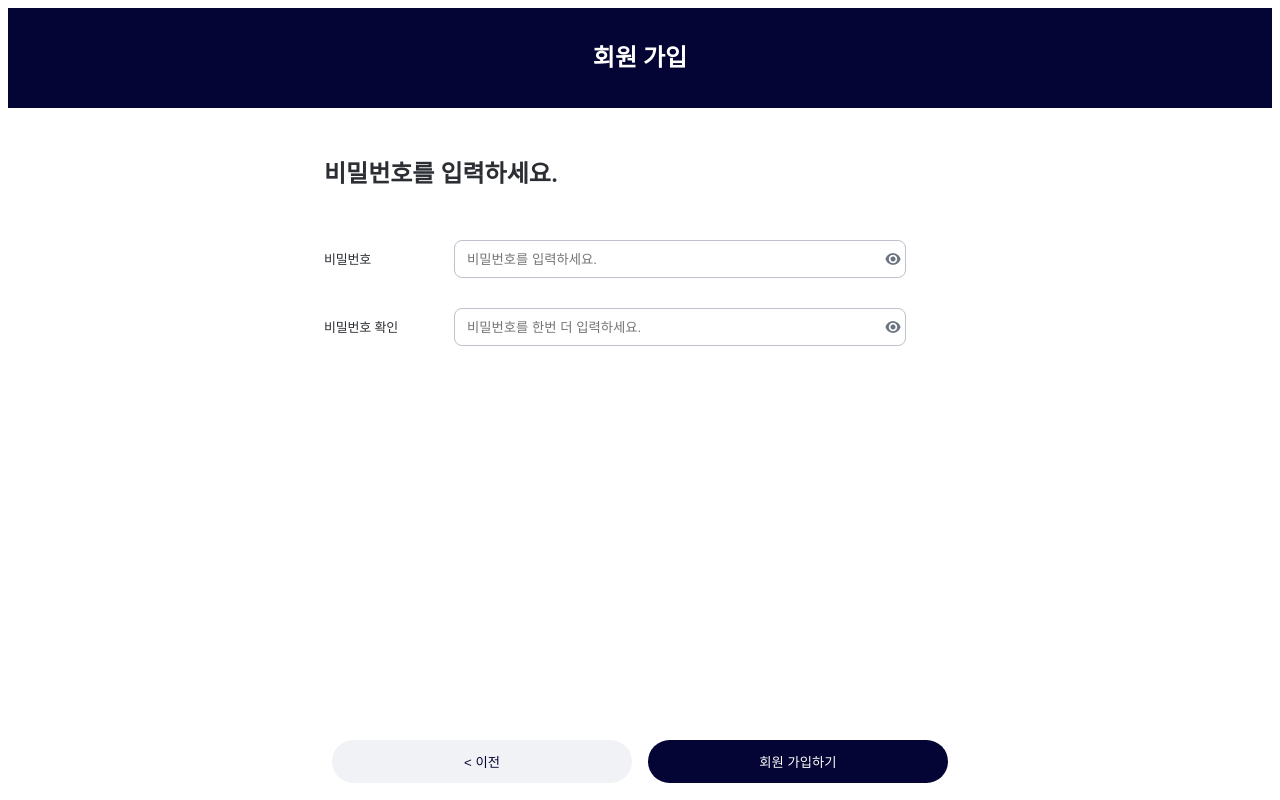
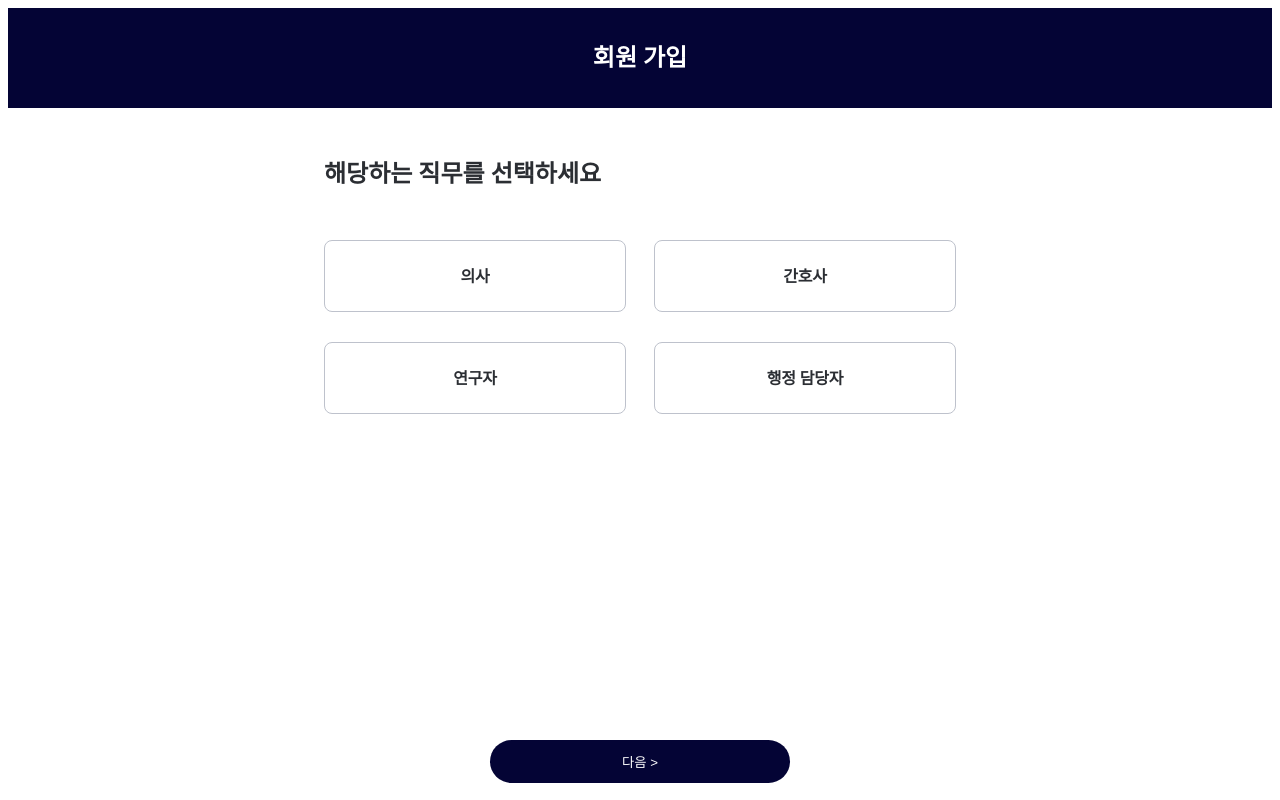
Before and after one commit to bbnerino/signup-test-code, a React (Create React App) app: page / in a window 1280 px wide. Built offline with nearby package versions, Linux system fonts and the light colour scheme.

Commit message:
feat : chapter 6 완성

```diff
--- /dev/null
+++ b/src/page/signup/chapter/6/index.tsx
@@ -0,0 +1,43 @@
+import { styled } from "styled-components";
+import SignupForm from "../../components/signup.form";
+
+interface Props {}
+
+const Signup6 = ({}: Props) => {
+  return (
+    <SignupForm>
+      <Wrapper className="content">
+        <img src="/assets/house.png" alt="house" />
+        <h5>조금만 기다려주세요.</h5>
+        <h5>마지막으로 내부 승인 절차를 진행하고 있습니다.</h5>
+        <div className="sub_title">
+          <h6>1일(영업일)이내에 승인 여부에 관한 메일이 발송됩니다. </h6>
+          <h6>승인이 완료되면 포털에 로그인 할 수 있습니다.</h6>
+        </div>
+      </Wrapper>
+    </SignupForm>
+  );
+};
+
+const Wrapper = styled.div`
+  width: 500px;
+  display: flex;
+  flex-direction: column;
+  align-items: center;
+  justify-content: center;
+  img {
+    width: 250px;
+  }
+  .sub_title {
+    background: var(--background-light);
+    display: flex;
+    flex-direction: column;
+    justify-content: center;
+    align-items: center;
+    width: 90%;
+    margin: 25px;
+    padding: 20px;
+  }
+`;
+
+export default Signup6;
--- a/src/page/signup/components/signup.form.title.tsx
+++ b/src/page/signup/components/signup.form.title.tsx
@@ -1,11 +1,11 @@
 import React from "react";
 
 interface Props {
-  title: string;
+  title?: string;
   subTitle?: string;
 }
 
-const SignupTitleForm = ({ title, subTitle }: Props) => {
+const SignupTitleForm = ({ title = "", subTitle }: Props) => {
   return (
     <div className="title">
       <h5>{title}</h5>
--- a/src/page/signup/index.tsx
+++ b/src/page/signup/index.tsx
@@ -8,12 +8,13 @@ import Signup2 from "./chapter/2";
 import Signup3 from "./chapter/3";
 import Signup4 from "./chapter/4";
 import Signup5 from "./chapter/5";
+import Signup6 from "./chapter/6";
 
 interface Props {
   chapterData?: SignupChapter;
 }
 
-const SignupPage = ({ chapterData = 5}: Props) => {
+const SignupPage = ({ chapterData = 1 }: Props) => {
   // 회원가입 단계
   const [chapter, setChapter] = useState<SignupChapter>(chapterData);
 
@@ -63,7 +64,7 @@ const SignupPage = ({ chapterData = 5}: Props) => {
           setPassword={setPassword}
         />
       )}
-      {/* {chapter === 6 && <Signup1 />} */}
+      {chapter === 6 && <Signup6 />}
     </Wrapper>
   );
 };
--- a/src/style/color.css
+++ b/src/style/color.css
@@ -14,4 +14,5 @@
   --text-disabled: #a1a7b2;
   --error-primary: #ff142d;
   --active-primary: #0056e0;
+  --background-light: #f7f8fa;
 }
```
Also changed, not shown: public/assets/house.png (added).
